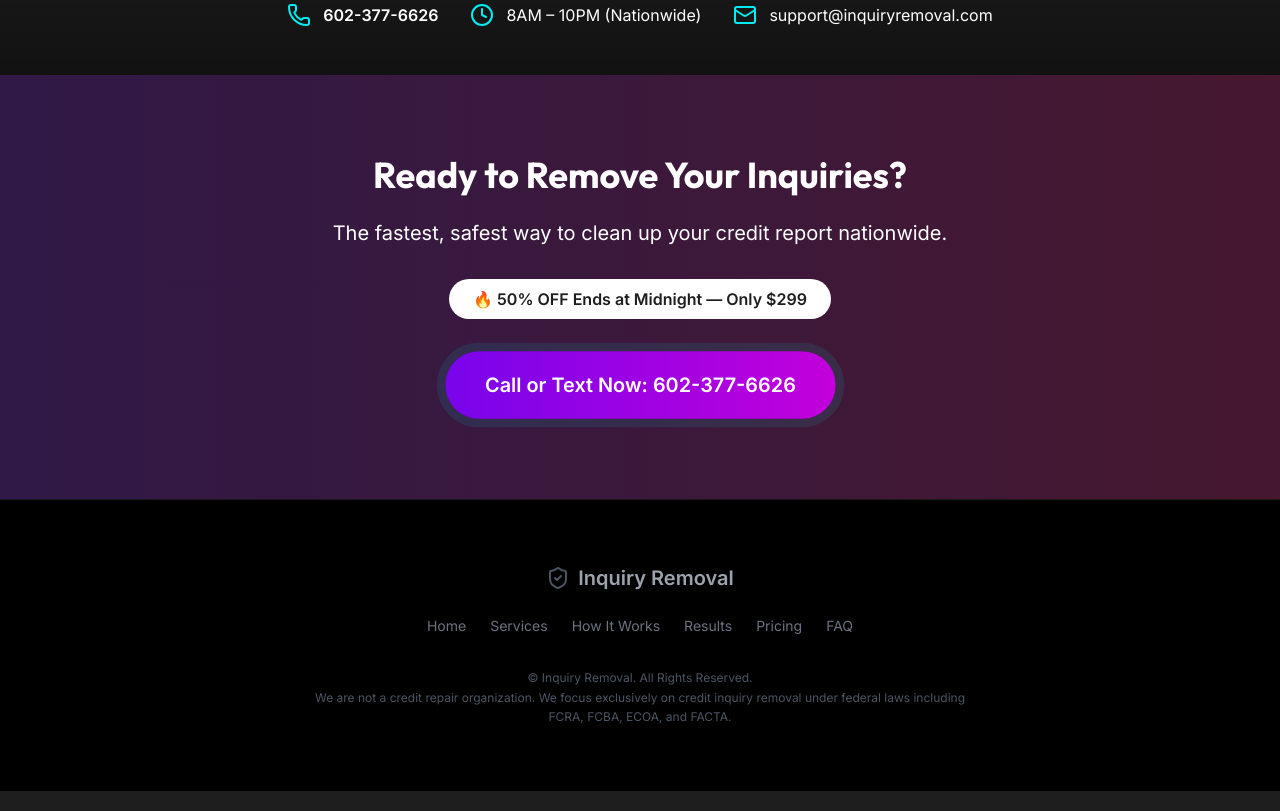
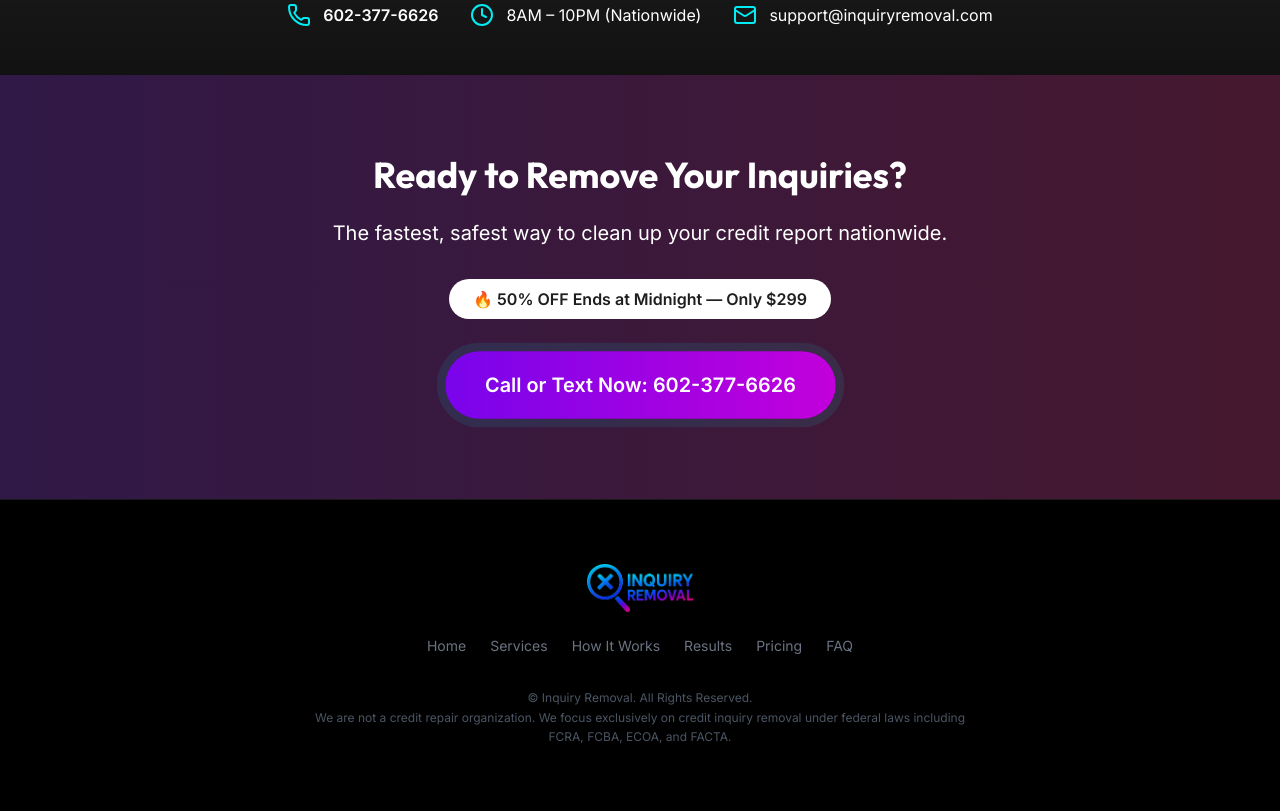
Before and after one commit to RobertsJobs2012/inquiry-removal, a plain HTML site: page index.html in a window 1280 px wide. Shown: the part 5303-6114 px from the top of the page. Drawn offline with nearby package versions, Linux system fonts and the light colour scheme.

Commit message:
Update index.html

```diff
--- a/index.html
+++ b/index.html
@@ -746,8 +746,7 @@
     <footer class="bg-black border-t border-white/10 pt-16 pb-8">
         <div class="container mx-auto px-4 text-center">
             <div class="flex justify-center items-center gap-2 mb-6">
-                <i data-lucide="shield-check" class="text-gray-600 w-6 h-6"></i>
-                <span class="text-xl font-bold text-gray-400">Inquiry Removal</span>
+                <img src="logo.png" alt="Inquiry Removal Logo" class="h-12 w-auto object-contain">
             </div>
 
             <div class="flex flex-wrap justify-center gap-6 text-sm text-gray-500 mb-8">
```
